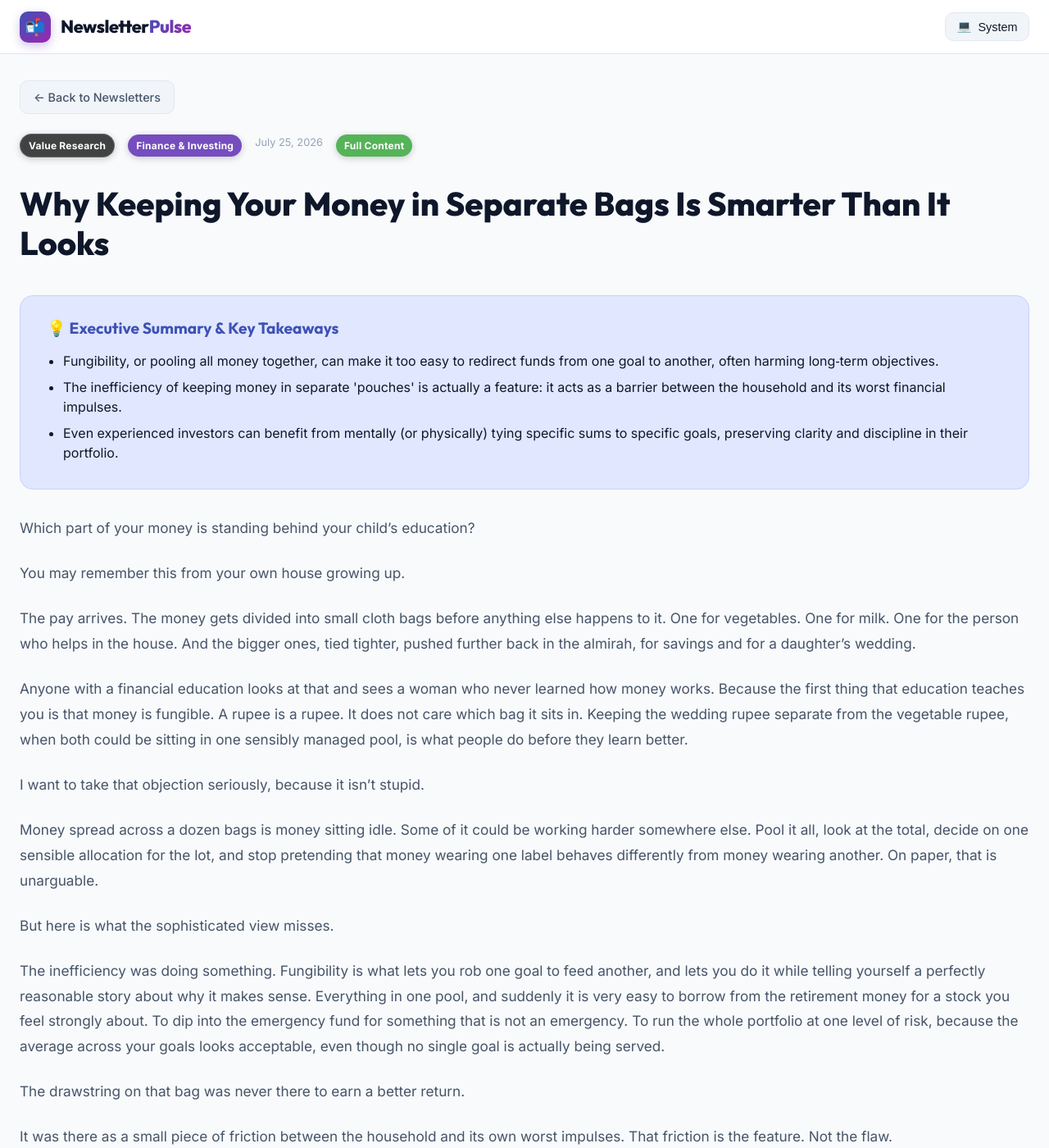
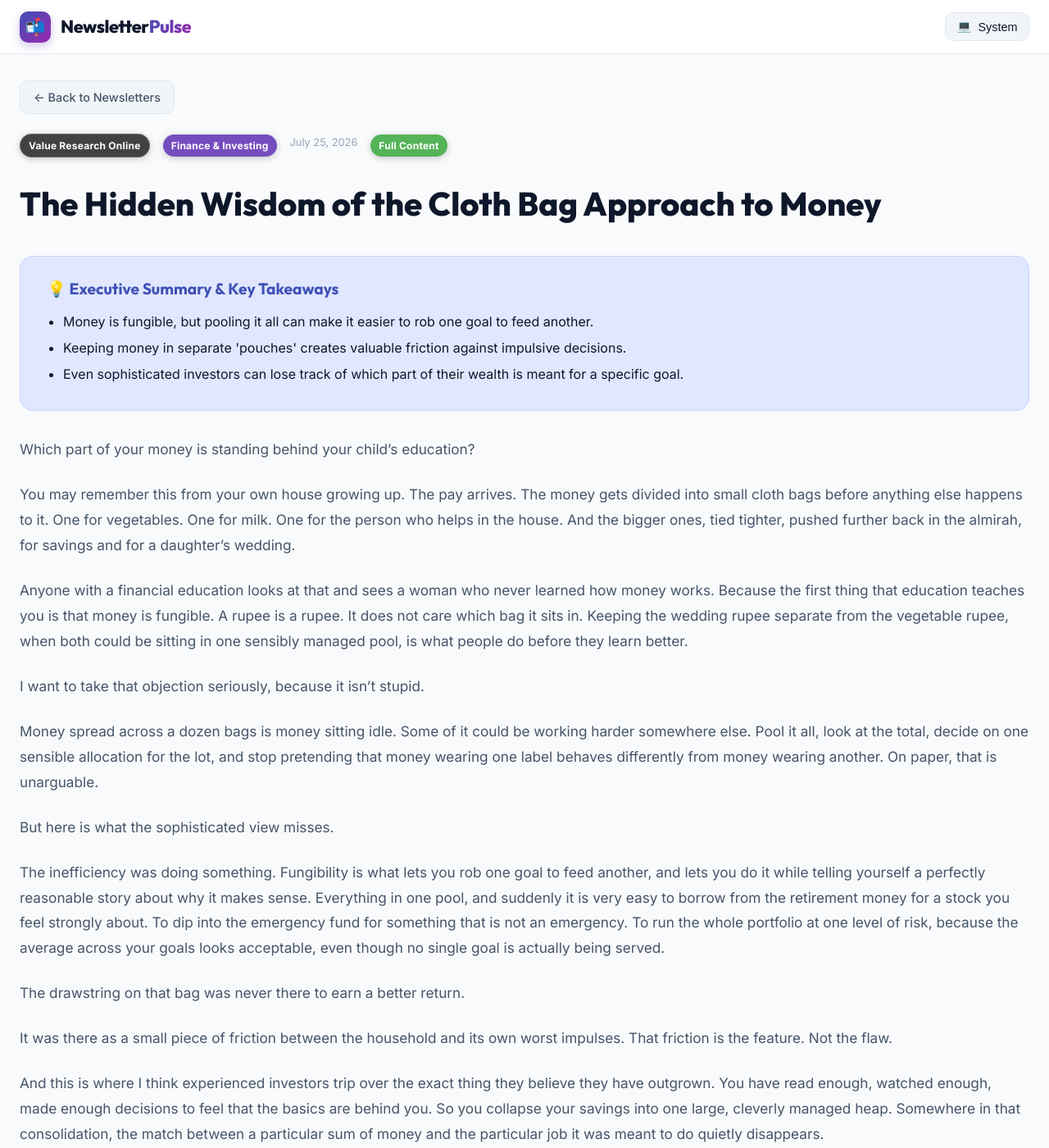
Before and after one commit to vampcoder/daily-newsletters, a Jekyll site: the page built from _posts/2026-07-25-which-part-of-your-money-is-standing-behind-your-childs-education.md, in a window 1280 px wide and 1400 px high. Shown: the whole window at 82% size. Built offline with Jekyll 4.4.1, drawn with Linux system fonts in a browser that asks for light colours; some of the changed text lies outside the part shown.

Commit message:
Update newsletter: Which part of your money is standing behind your child's education?

```diff
--- a/_posts/2026-07-25-which-part-of-your-money-is-standing-behind-your-childs-education.md
+++ b/_posts/2026-07-25-which-part-of-your-money-is-standing-behind-your-childs-education.md
@@ -1,24 +1,22 @@
 ---
 layout: post
-title: "Why Keeping Your Money in Separate Bags Is Smarter Than It Looks"
+title: "The Hidden Wisdom of the Cloth Bag Approach to Money"
 date: 2026-07-25 05:29:19 +0000
-source: "Value Research"
+source: "Value Research Online"
 category: "Finance & Investing"
-excerpt: "This article challenges the conventional financial wisdom that all money is fungible. It argues that segregating funds by goal—even at the cost of some efficiency—creates valuable friction that protects each goal from impulsive spending and over‑risking."
+excerpt: "This essay challenges the modern financial orthodoxy that money is fungible and should be pooled into one efficient portfolio. It argues that the old practice of separating money into labeled bags—though inefficient—serves a crucial psychological purpose: protecting each financial goal from your own impulses. For experienced investors, the lesson is that a little friction can be a feature, not a flaw."
 theme_gradient: "linear-gradient(135deg, #ff9800 0%, #f57c00 100%)"
 image: "https://m1.valueresearchonline.com/asset/d6fbdd39-3d58-4342-9f25-b32ed0b80311"
 is_summary: false
 key_takeaways:
-  - "Fungibility, or pooling all money together, can make it too easy to redirect funds from one goal to another, often harming long‑term objectives."
-  - "The inefficiency of keeping money in separate 'pouches' is actually a feature: it acts as a barrier between the household and its worst financial impulses."
-  - "Even experienced investors can benefit from mentally (or physically) tying specific sums to specific goals, preserving clarity and discipline in their portfolio."
+  - "Money is fungible, but pooling it all can make it easier to rob one goal to feed another."
+  - "Keeping money in separate 'pouches' creates valuable friction against impulsive decisions."
+  - "Even sophisticated investors can lose track of which part of their wealth is meant for a specific goal."
 ---
 
 Which part of your money is standing behind your child's education?
 
-You may remember this from your own house growing up.
-
-The pay arrives. The money gets divided into small cloth bags before anything else happens to it. One for vegetables. One for milk. One for the person who helps in the house. And the bigger ones, tied tighter, pushed further back in the almirah, for savings and for a daughter's wedding.
+You may remember this from your own house growing up. The pay arrives. The money gets divided into small cloth bags before anything else happens to it. One for vegetables. One for milk. One for the person who helps in the house. And the bigger ones, tied tighter, pushed further back in the almirah, for savings and for a daughter's wedding.
 
 Anyone with a financial education looks at that and sees a woman who never learned how money works. Because the first thing that education teaches you is that money is fungible. A rupee is a rupee. It does not care which bag it sits in. Keeping the wedding rupee separate from the vegetable rupee, when both could be sitting in one sensibly managed pool, is what people do before they learn better.
 
@@ -40,4 +38,4 @@ You are busy with allocation models and tactical tilts. You are not noticing tha
 
 In practice, the answer is that all of it is available for risk-taking.
 
-Which is why the arithmetic argument against the pouch system misses the point entirely. Separating money by goal was never really about the money. It was about protecting each goal from the others. And more
+Which is why the arithmetic argument against the pouch system misses the point entirely. Separating money by goal was never really about the money. It was about protecting each goal from the others.
```
